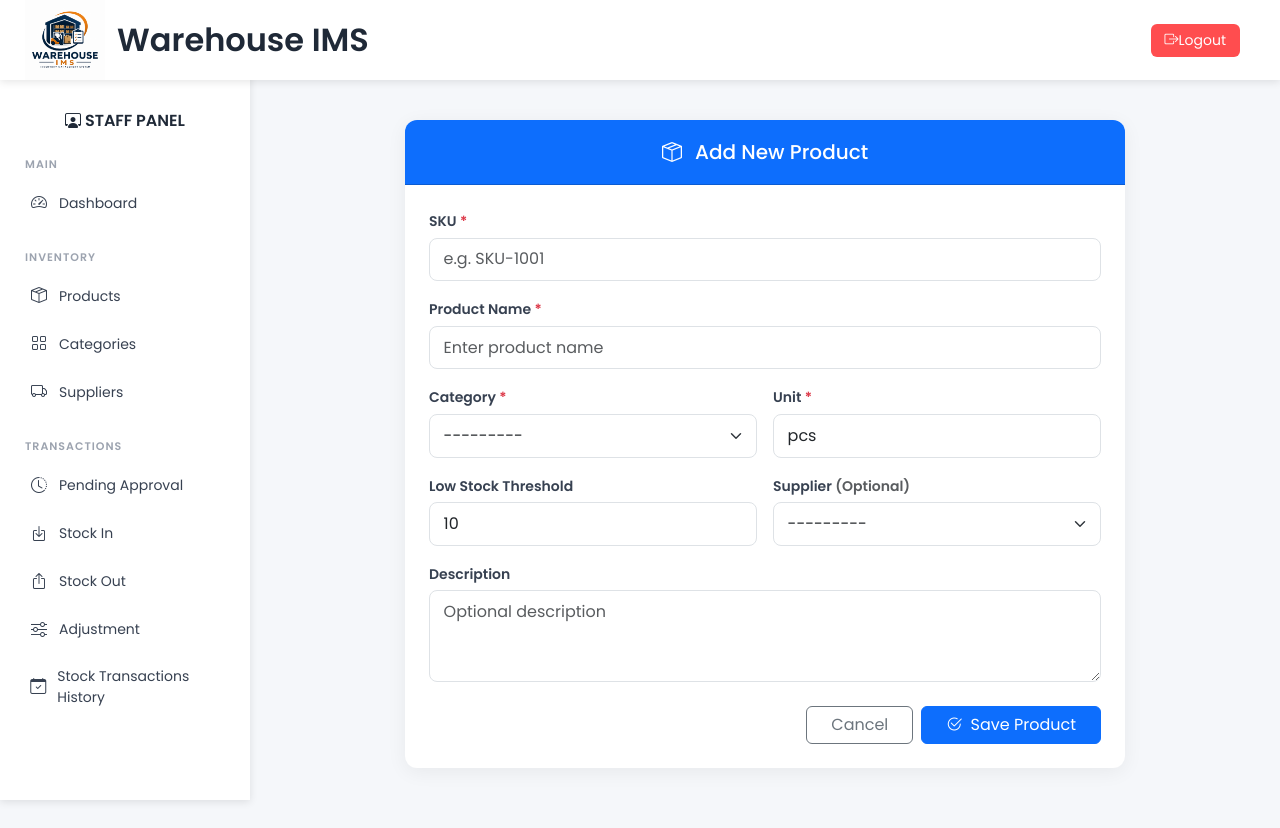
After one commit to Juven165/WarehouseIMS, a Django app: page /staff/staff/add-product/ in a window 1280 px wide. The commit adds this page. Run offline with Django 5.2, Linux system fonts and the light colour scheme; the visitor is signed in with stand-in values (Sample User, id 1); data that the repository does not hold is empty; some libraries are stand-ins or nearby versions.

Commit message:
Add page

```diff
--- a/staff/forms.py
+++ b/staff/forms.py
@@ -1,5 +1,5 @@
 from django import forms
-from .models import StockTransaction
+from .models import StockTransaction, Product
 
 class StockInForm(forms.ModelForm):
     class Meta:
@@ -110,3 +110,45 @@ class SubmitInventoryForm(forms.ModelForm):
             raise forms.ValidationError("Please choose only one: existing product OR new product name.")
 
         return cleaned_data
+
+class ProductForm(forms.ModelForm):
+    class Meta:
+        model = Product
+        fields = [
+            'sku',
+            'name',
+            'category',
+            'unit',
+            'low_stock',
+            'supplier',
+            'description',
+        ]
+        widgets = {
+            'sku': forms.TextInput(attrs={
+                'class': 'form-control',
+                'placeholder': 'e.g. SKU-1001'
+            }),
+            'name': forms.TextInput(attrs={
+                'class': 'form-control',
+                'placeholder': 'Enter product name'
+            }),
+            'category': forms.Select(attrs={
+                'class': 'form-select'
+            }),
+            'unit': forms.TextInput(attrs={
+                'class': 'form-control',
+                'placeholder': 'e.g. pcs, box, kg'
+            }),
+            'low_stock': forms.NumberInput(attrs={
+                'class': 'form-control',
+                'min': 0
+            }),
+            'supplier': forms.Select(attrs={
+                'class': 'form-select'
+            }),
+            'description': forms.Textarea(attrs={
+                'class': 'form-control',
+                'rows': 3,
+                'placeholder': 'Optional description'
+            }),
+        }
--- /dev/null
+++ b/staff/templates/staff/add_product.html
@@ -0,0 +1,95 @@
+{% extends 'main/base_staff.html' %}
+
+{% block title %}Add Product | Warehouse IMS{% endblock %}
+
+{% block content %}
+<style>
+    .form-card {
+        max-width: 720px;
+        margin: 30px auto;
+        border: none;
+        border-radius: 12px;
+        box-shadow: 0 4px 20px rgba(0,0,0,0.06);
+    }
+    .form-card .card-header {
+        border-radius: 12px 12px 0 0;
+        padding: 1.25rem 1.5rem;
+    }
+    .form-label {
+        font-size: 0.875rem;
+        font-weight: 600;
+        color: #374151;
+        margin-bottom: 0.35rem;
+    }
+    .form-control, .form-select {
+        border-radius: 8px;
+        padding: 0.55rem 0.85rem;
+    }
+</style>
+
+<div class="card form-card">
+    <div class="card-header bg-primary text-white text-center">
+        <h5 class="mb-0">
+            <i class="bi bi-box-seam me-2"></i> Add New Product
+        </h5>
+    </div>
+
+    <div class="card-body p-4">
+        <form method="post">
+            {% csrf_token %}
+
+            <!-- SKU -->
+            <div class="mb-3">
+                <label class="form-label">SKU <span class="text-danger">*</span></label>
+                {{ form.sku }}
+            </div>
+
+            <!-- Product Name -->
+            <div class="mb-3">
+                <label class="form-label">Product Name <span class="text-danger">*</span></label>
+                {{ form.name }}
+            </div>
+
+            <!-- Category + Unit -->
+            <div class="row g-3 mb-3">
+                <div class="col-md-6">
+                    <label class="form-label">Category <span class="text-danger">*</span></label>
+                    {{ form.category }}
+                </div>
+                <div class="col-md-6">
+                    <label class="form-label">Unit <span class="text-danger">*</span></label>
+                    {{ form.unit }}
+                </div>
+            </div>
+
+            <!-- Low Stock + Supplier -->
+            <div class="row g-3 mb-3">
+                <div class="col-md-6">
+                    <label class="form-label">Low Stock Threshold</label>
+                    {{ form.low_stock }}
+                </div>
+                <div class="col-md-6">
+                    <label class="form-label">Supplier <span class="text-muted">(Optional)</span></label>
+                    {{ form.supplier }}
+                </div>
+            </div>
+
+            <!-- Description -->
+            <div class="mb-4">
+                <label class="form-label">Description</label>
+                {{ form.description }}
+            </div>
+
+            <!-- Buttons -->
+            <div class="d-flex justify-content-end gap-2">
+                <a href="{% url 'staff_product' %}" class="btn btn-outline-secondary px-4">
+                    Cancel
+                </a>
+                <button type="submit" class="btn btn-primary px-4">
+                    <i class="bi bi-check2-circle me-1"></i> Save Product
+                </button>
+            </div>
+        </form>
+    </div>
+</div>
+{% endblock %}
--- a/staff/templates/staff/product.html
+++ b/staff/templates/staff/product.html
@@ -27,6 +27,12 @@
                 </div>
             </form>
         </div>
+    </div>
+
+    <div class="d-flex justify-content-end mb-3">
+        <a href="{% url 'add_product' %}" class="btn btn-primary btn-sm">
+            <i class="bi bi-plus-lg"></i> Add New Product
+        </a>
     </div>
 
     <div class="table-responsive mt-4">
--- a/staff/urls.py
+++ b/staff/urls.py
@@ -15,4 +15,5 @@ urlpatterns = [
     path('staff/pending-approval/', views.pending_approval, name='pending_approval'),
     path('staff/approve-transaction/<int:pk>/', views.approve_transaction, name='approve_transaction'),
     path('staff/reject-transaction/<int:pk>/', views.reject_transaction, name='reject_transaction'),
+    path('staff/add-product/', views.add_product, name='add_product'),
 ]
--- a/staff/views.py
+++ b/staff/views.py
@@ -5,7 +5,7 @@ from django.contrib.auth.decorators import login_required
 from django.utils import timezone
 from django.contrib import messages
 from staff.models import Product, StockTransaction, Category, Supplier
-from .forms import StockInForm, StockOutForm, AdjustmentForm
+from .forms import StockInForm, StockOutForm, AdjustmentForm, ProductForm
 from datetime import datetime
 from django.utils.timezone import make_aware
 
@@ -398,3 +398,20 @@ def reject_transaction(request, pk):
     messages.warning(request, f'"{product_name}" has been rejected.')
 
     return redirect('pending_approval')
+
+@login_required
+def add_product(request):
+    if request.method == 'POST':
+        form = ProductForm(request.POST)
+        if form.is_valid():
+            product = form.save(commit=False)
+            product.created_by = request.user
+            product.save()
+            messages.success(request, f'Product "{product.name}" created successfully!')
+            return redirect('staff_product')
+    else:
+        form = ProductForm()
+
+    return render(request, 'staff/add_product.html', {
+        'form': form
+    })
```
